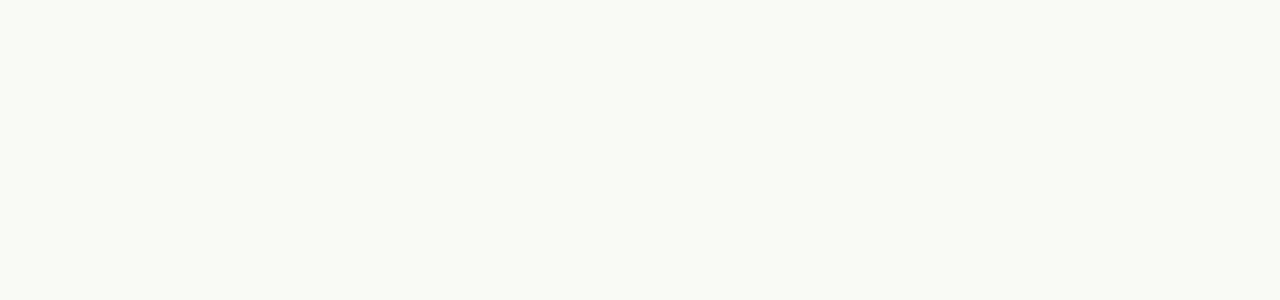
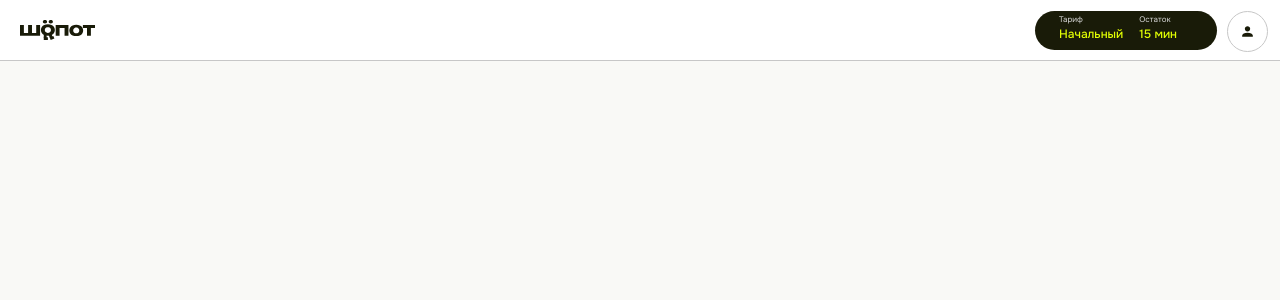
Before and after one commit to Twocram/curves, a Vue app: page / in a window 1280 px wide. Shown: the top 300 px of the page. Built offline with nearby package versions, Linux system fonts and the light colour scheme.

Commit message:
[feat] add header component

```diff
--- a/src/App.vue
+++ b/src/App.vue
@@ -1,5 +1,9 @@
-<script setup lang="ts"></script>
+<script setup lang="ts">
+import VHeader from "@components/v-header.vue";
+</script>
 
-<template></template>
+<template>
+  <VHeader />
+</template>
 
-<style scoped></style>
+<style></style>
--- a/src/components/v-header.vue
+++ b/src/components/v-header.vue
@@ -1,11 +1,99 @@
 <script setup lang="ts">
-
+import logo from "@assets/logo.svg";
+import profile from "@assets/profile.svg";
 </script>
 
 <template>
-  $END$
+  <div class="header-container">
+    <div class="header-logo">
+      <img :src="logo" alt="logo" />
+    </div>
+
+    <div class="header-menu">
+      <div class="tariff-container">
+        <div class="tariff-item">
+          <div class="tariff-item__title">Тариф</div>
+          <div class="tariff-item__value">Начальный</div>
+        </div>
+
+        <div class="tariff-item">
+          <div class="tariff-item__title">Остаток</div>
+          <div class="tariff-item__value">15 мин</div>
+        </div>
+      </div>
+
+      <div class="profile-container">
+        <img :src="profile" alt="profile" />
+      </div>
+    </div>
+  </div>
 </template>
 
 <style scoped>
+.header-container {
+  position: fixed;
+  top: 0;
+  left: 0;
+  height: 60px;
+  background: #ffffff;
+  width: 100%;
+  border-bottom: 1px solid #c7c7c7;
+  display: flex;
+  justify-content: space-between;
+}
 
+.header-logo {
+  cursor: pointer;
+  padding: 20px 0 19px 20px;
+}
+
+.header-menu {
+  display: flex;
+  padding: 11px 12px 10px 0;
+}
+
+.tariff-container {
+  display: flex;
+  background: #191b08;
+  border-radius: 72px;
+  padding: 4px 24px;
+  margin-right: 10px;
+}
+
+.tariff-item {
+  margin-right: 16px;
+  display: flex;
+  flex-direction: column;
+}
+
+.tariff-item__title {
+  color: #d9d9d9;
+  font-size: 8px;
+  line-height: 9.6px;
+  margin-bottom: 2px;
+}
+
+.tariff-item__value {
+  color: #e1fe03;
+  font-weight: 500;
+  font-size: 12px;
+  line-height: 14.4px;
+}
+
+.profile-container {
+  cursor: pointer;
+  width: 39px;
+  display: flex;
+  align-items: center;
+  justify-content: center;
+  height: 39px;
+  border-radius: 72px;
+  border: 1px solid #c7c7c7;
+}
+
+.profile-container:hover {
+  background: #e1fe03;
+  border: 1px solid #e1fe03;
+  transition: 0.3s ease-in-out;
+}
 </style>
```
